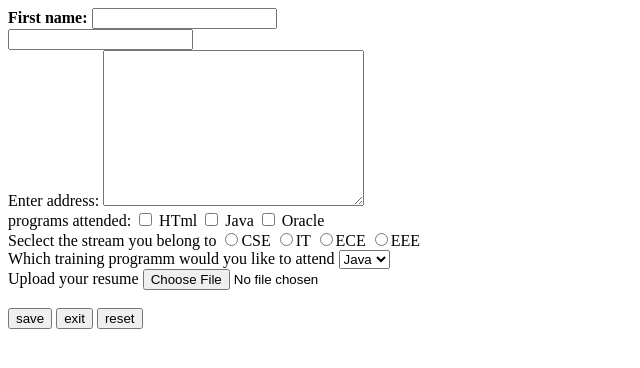
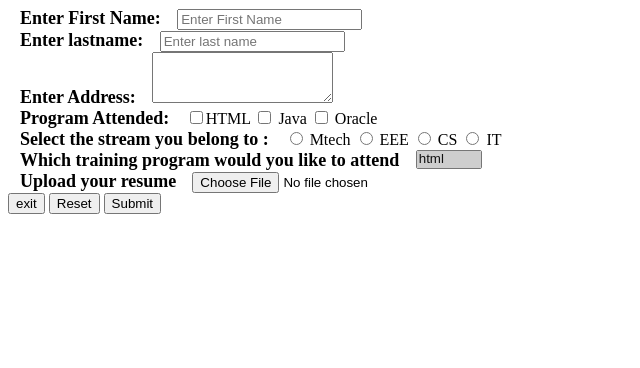
Before and after one commit to TejaReddyK/H-T-Training, a plain HTML site: page 28thNov-ass/HTML/form.html in a window 1280 px wide. Shown: the whole page, without its empty margins (0-640 px from the left). Drawn offline with Linux system fonts and the light colour scheme.

Commit message:
Update form.html

```diff
--- a/28thNov-ass/HTML/form.html
+++ b/28thNov-ass/HTML/form.html
@@ -2,53 +2,51 @@
 <html lang="en">
 <head>
     <meta charset="UTF-8">
-    <meta http-equiv="X-UA-Compatible" content="IE=edge">
-    <meta name="viewport" content="width=device-width, initial-scale=1.0">
-    <title>Document</title>
-
-
+    <title>Form</title>
   <style>
-
-        form{
-
-        }
     label{
-
+      font-weight: bold;
+      font-size: large;
+      padding: 12px;
+      margin: auto;
     }
   </style>
 </head>
 <body>
-
-<form action="">
-
-    <label for="" ><strong> First name: </strong></label> <input type="text"><br>
-    <label for=""><Enter last name:></label> <input type="text"><br>
-    <label for="">Enter address:</label> <textarea name="" id="" cols="30" rows="10"></textarea><br>
-    <label for="">programs attended:</label> <input type="checkbox" >
-    <label for="vehicle1"> HTml</label>
-    <input type="checkbox" >
-    <label for="vehicle2"> Java</label>
-    <input type="checkbox" >
-    <label for="vehicle3"> Oracle</label><br>
-    <label for="">Seclect the stream you belong to</label>  <input type="radio" name="Branch" value="CSE">CSE
-    <input type="radio" name="Branch" value="IT">IT
-    <input type="radio" name="Branch" value="ECE">ECE
-    <input type="radio" name="Branch" value="EEE">EEE <br>
-
-    <label for="">Which training programm would you like to attend</label>
-    <select name="" id="">
-        <option value="">Java</option>
-        <option value="">Html</option>
-        <option value="">CSS</option>
+<form action="action.html">
+  <label>Enter First Name:   </label>
+  <input type="text" placeholder="Enter First Name" required/><br>
+  <label>Enter lastname:   </label>
+  <input type="text" placeholder="Enter last name" required/><br>
+  <label>Enter Address:  </label>
+  <textarea rows="3"></textarea>
+  <br>
+  <label>Program Attended: </label>
+  <input type="checkbox"/>HTML
+  <input type="checkbox"/> Java
+  <input type="checkbox"/> Oracle
+  <br>
+  <label>Select the stream you belong to :</label>
+  <input type="radio"/> Mtech
+  <input type="radio"/> EEE
+  <input type="radio"/> CS
+  <input type="radio"/> IT
+  <br>
+  <label>Which training program  would you like to attend </label>
+  <select multiple size="1" name="pref">
+    <option value="ih" selected>html</option>
+    <option value="js">Javascript</option>
+    <option value="oracle">Angular</option>
+    <option value="jv">JAVA
+    </option>
   </select>
   <br>
-    <label for="">Upload your resume</label> <input type="file" name="" id="">
-
-<br><br>
-
-    <button>save</button> <button>exit</button>  <button>reset</button>
-
+  <label>Upload your resume</label>
+  <input type="file"/>
+  <br>
+  <input type="button" name="exit" value="exit"/>
+  <input type="reset" name="reset"/>
+  <input type="submit" name="submit">
 </form>
-
 </body>
 </html>
```
Lines whose indentation alone changed are shown as unchanged.
